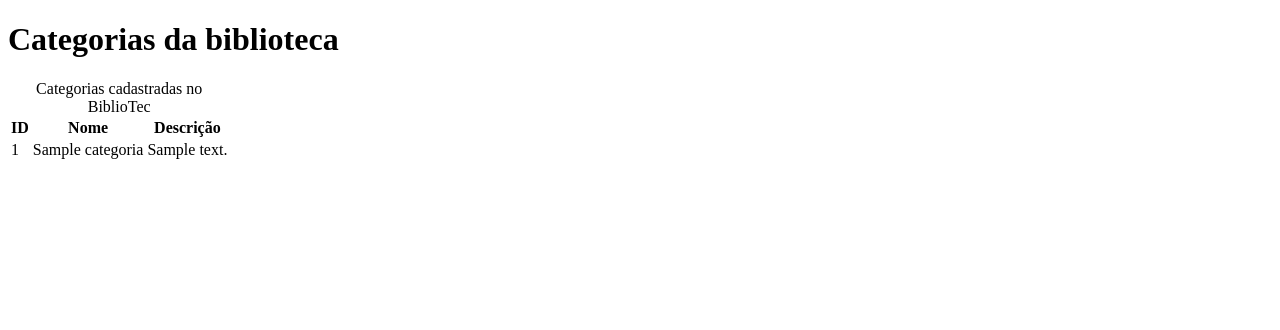
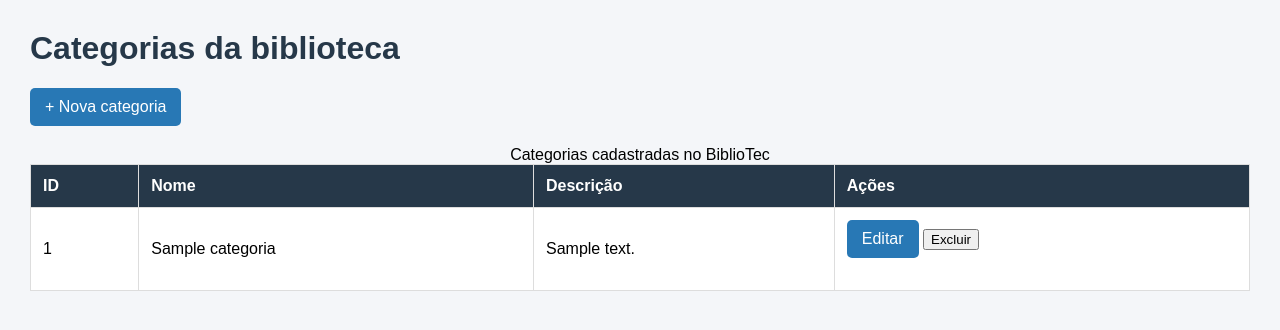
Before and after one commit to SamuelMartins123/bibliotec_-SamuelM-Evaldo-, a Spring Boot app: page /categorias in a window 1280 px wide. Shown: the top 330 px of the page. Run offline with Spring Boot 4, Linux system fonts and the light colour scheme; tables that the repository leaves empty hold one stand-in row (values such as "Sample post").

Commit message:
feat: implementa CRUD de categorias

```diff
--- a/src/main/java/br/escola/bibliotec/bibliotec_/Samuelm_Evaldo/controller/web/CategoriaController.java
+++ b/src/main/java/br/escola/bibliotec/bibliotec_/Samuelm_Evaldo/controller/web/CategoriaController.java
@@ -1,11 +1,10 @@
-
 package br.escola.bibliotec.bibliotec_.Samuelm_Evaldo.controller.web;
 
+import br.escola.bibliotec.bibliotec_.Samuelm_Evaldo.model.Categoria;
 import br.escola.bibliotec.bibliotec_.Samuelm_Evaldo.service.CategoriaService;
 import org.springframework.stereotype.Controller;
 import org.springframework.ui.Model;
-import org.springframework.web.bind.annotation.GetMapping;
-import org.springframework.web.bind.annotation.RequestMapping;
+import org.springframework.web.bind.annotation.*;
 
 @Controller
 @RequestMapping("/categorias")
@@ -24,4 +23,34 @@ public class CategoriaController {
 
         return "categorias/lista";
     }
+
+    @GetMapping("/nova")
+    public String nova(Model model) {
+        model.addAttribute("categoria", new Categoria());
+        return "categorias/form";
+    }
+
+    @PostMapping
+    public String salvar(@ModelAttribute Categoria categoria) {
+        categoriaService.salvar(categoria);
+        return "redirect:/categorias";
+    }
+    @GetMapping("/{id}/editar")
+    public String editar(@PathVariable Long id, Model model) {
+        var categoria = categoriaService.buscarPorId(id);
+
+        if (categoria.isEmpty()) {
+            return "redirect:/categorias";
+        }
+
+        model.addAttribute("categoria", categoria.get());
+        return "categorias/form";
+    }
+
+
+    @PostMapping("/{id}/excluir")
+    public String excluir(@PathVariable Long id) {
+        categoriaService.excluir(id);
+        return "redirect:/categorias";
+    }
 }
--- /dev/null
+++ b/src/main/resources/static/css/categorias.css
@@ -0,0 +1,36 @@
+body {
+    font-family: Arial, sans-serif;
+    margin: 30px;
+    background-color: #f4f6f9;
+}
+
+h1 {
+    color: #263849;
+}
+
+a {
+    display: inline-block;
+    margin-bottom: 20px;
+    padding: 10px 15px;
+    background-color: #2878b5;
+    color: white;
+    text-decoration: none;
+    border-radius: 5px;
+}
+
+table {
+    width: 100%;
+    border-collapse: collapse;
+    background-color: white;
+}
+
+th, td {
+    padding: 12px;
+    border: 1px solid #ddd;
+    text-align: left;
+}
+
+th {
+    background-color: #263849;
+    color: white;
+}
--- a/src/main/resources/templates/categorias/lista.html
+++ b/src/main/resources/templates/categorias/lista.html
@@ -1,13 +1,14 @@
-
 <!DOCTYPE html>
 <html lang="pt-BR" xmlns:th="http://www.thymeleaf.org">
 <head>
     <meta charset="UTF-8">
     <meta name="viewport" content="width=device-width, initial-scale=1.0">
     <title>Categorias | BiblioTec</title>
+    <link rel="stylesheet" th:href="@{/css/categorias.css}">
 </head>
 <body>
 <h1>Categorias da biblioteca</h1>
+<a th:href="@{/categorias/nova}">+ Nova categoria</a>
 
 <table>
     <caption>Categorias cadastradas no BiblioTec</caption>
@@ -16,6 +17,7 @@
         <th>ID</th>
         <th>Nome</th>
         <th>Descrição</th>
+        <th>Ações</th>
     </tr>
     </thead>
     <tbody>
@@ -23,6 +25,16 @@
         <td th:text="${categoria.id}">1</td>
         <td th:text="${categoria.nome}">Literatura</td>
         <td th:text="${categoria.descricao}">Descrição</td>
+        <td>
+            <a th:href="@{/categorias/{id}/editar(id=${categoria.id})}">Editar</a>
+
+            <form th:action="@{/categorias/{id}/excluir(id=${categoria.id})}"
+                  method="post"
+                  style="display:inline"
+                  onsubmit="return confirm('Tem certeza que deseja excluir esta categoria?');">
+                <button type="submit">Excluir</button>
+            </form>
+        </td>
     </tr>
     </tbody>
 </table>
```
Also changed, not shown: src/main/java/br/escola/bibliotec/bibliotec_/Samuelm_Evaldo/service/CategoriaService.java (+14 -1 lines), src/main/resources/templates/categorias/form.html (added, +35 -0 lines).
